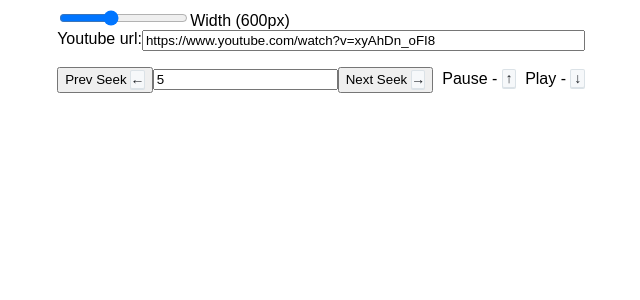
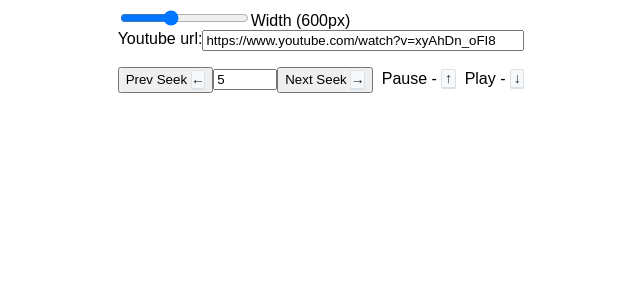
Before and after one commit to BondarenkoAlex/react-youtube-english, a React (Vite) app: page / in a window 1280 px wide. Shown: the top 300 px of the page, without its empty margins (319-959 px from the left). Built offline with nearby package versions, Linux system fonts and the light colour scheme.

Commit message:
fix: input number

```diff
--- a/src/index.tsx
+++ b/src/index.tsx
@@ -71,11 +71,11 @@ function YouTubeComponentExample() {
       <div>
         <label>
           <input
-              type="range"
-              min="300"
-              max="1080"
-              value={width}
-              onChange={(event) => setWidth(event.currentTarget.valueAsNumber)}
+            type="range"
+            min="300"
+            max="1080"
+            value={width}
+            onChange={(event) => setWidth(event.currentTarget.valueAsNumber)}
           />
           <span>Width ({width}px)</span>
         </label>
@@ -134,7 +134,14 @@ function YouTubeComponentExample() {
         <button type="button" onClick={prevHandler}>
           <span>Prev Seek</span> <kbd>←</kbd>
         </button>
-        <input value={seek} onChange={(e) => setSeek(e.target.value)} />
+        <input
+          type="number"
+          step="1"
+          min="1"
+          max="100"
+          value={seek}
+          onChange={(e) => setSeek(e.target.value)}
+        />
         <button type="button" onClick={nextHandler}>
           <span>Next Seek</span> <kbd>→</kbd>
         </button>
```
